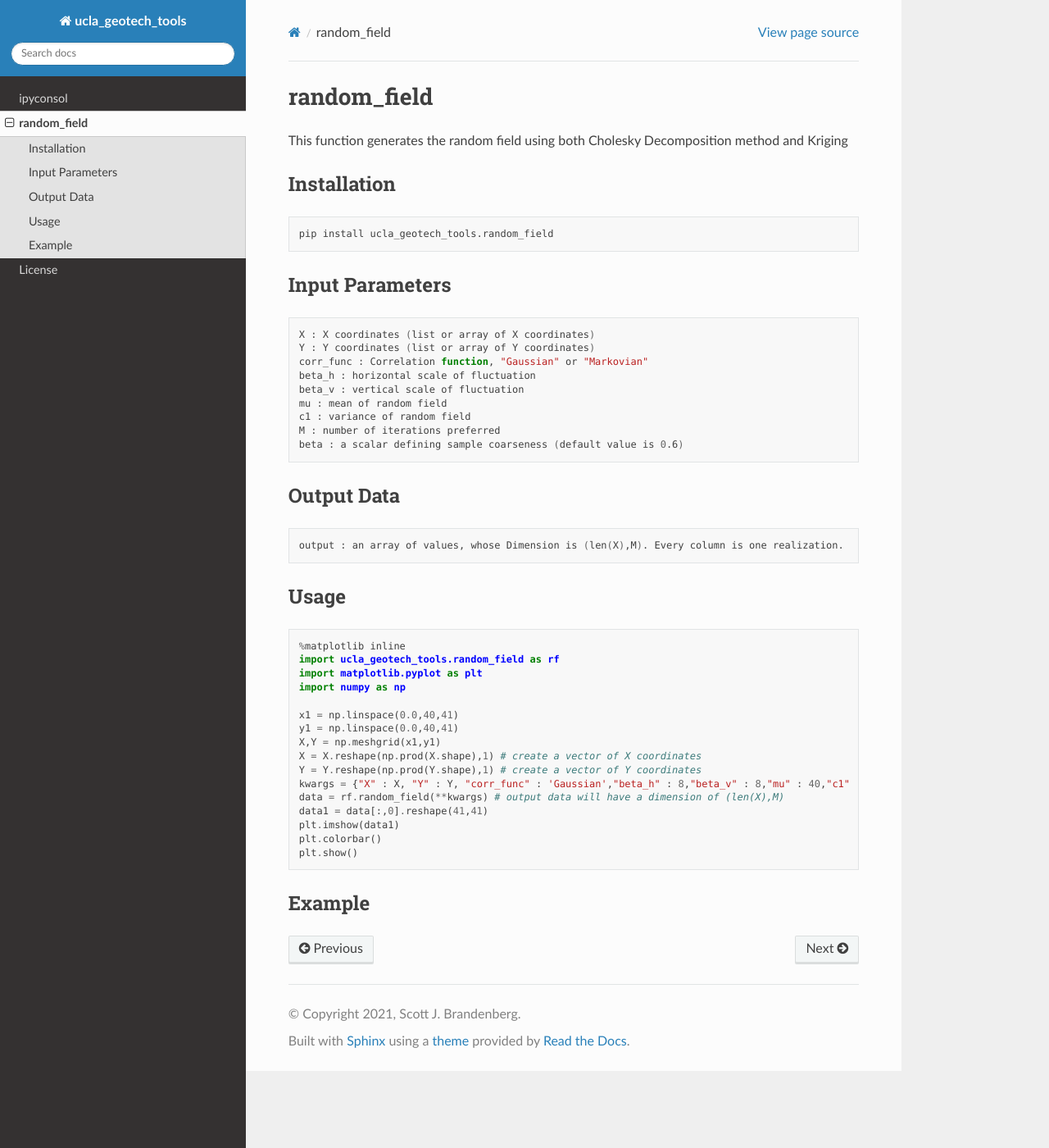
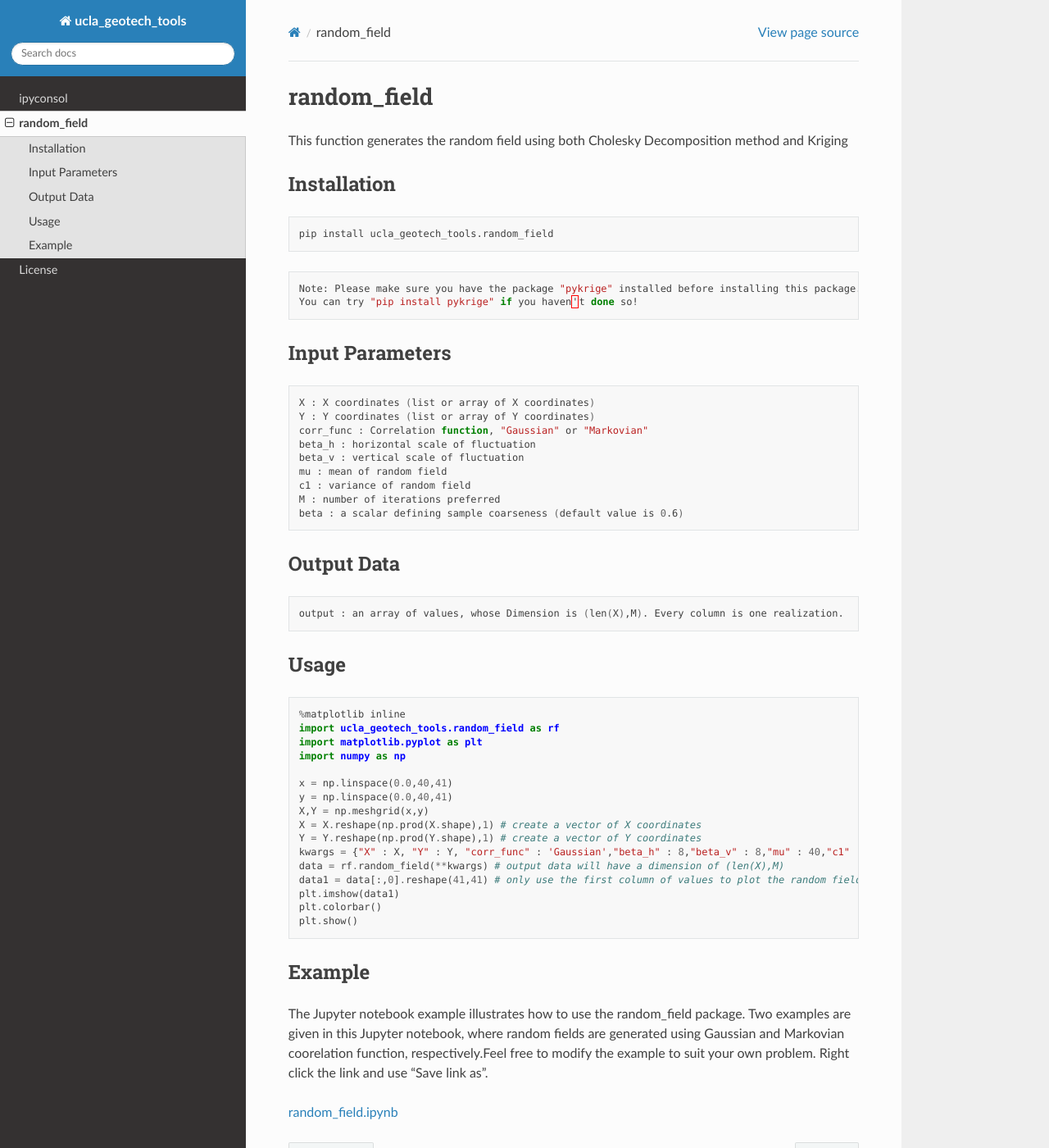
Before and after one commit to sjbrandenberg/ucla_geotech_tools, a Sphinx documentation site: the page built from docs/random_field_README.md, in a window 1280 px wide and 1400 px high. Shown: the whole window at 82% size. Built offline with Sphinx 7.4.7 and the Read the Docs theme 2.0.0, drawn with Linux system fonts in a browser that asks for light colours.

Commit message:
Add files via upload

````diff
--- a/docs/random_field_README.md
+++ b/docs/random_field_README.md
@@ -5,6 +5,11 @@
 ## Installation
 ```bash
 pip install ucla_geotech_tools.random_field
+```
+
+```bash
+Note: Please make sure you have the package "pykrige" installed before installing this package.
+You can try "pip install pykrige" if you haven't done so!
 ```
 
 ## Input Parameters
@@ -32,17 +37,20 @@
 import matplotlib.pyplot as plt
 import numpy as np
 
-x1 = np.linspace(0.0,40,41)
-y1 = np.linspace(0.0,40,41)
-X,Y = np.meshgrid(x1,y1)
+x = np.linspace(0.0,40,41)
+y = np.linspace(0.0,40,41)
+X,Y = np.meshgrid(x,y)
 X = X.reshape(np.prod(X.shape),1) # create a vector of X coordinates
 Y = Y.reshape(np.prod(Y.shape),1) # create a vector of Y coordinates
 kwargs = {"X" : X, "Y" : Y, "corr_func" : 'Gaussian',"beta_h" : 8,"beta_v" : 8,"mu" : 40,"c1" : 100,"M" : 2,"beta":0.6}
 data = rf.random_field(**kwargs) # output data will have a dimension of (len(X),M)
-data1 = data[:,0].reshape(41,41)
+data1 = data[:,0].reshape(41,41) # only use the first column of values to plot the random field
 plt.imshow(data1)
 plt.colorbar()
 plt.show()
 ```
 
 ## Example
+The Jupyter notebook example illustrates how to use the random_field package. Two examples are given in this Jupyter notebook, where random fields are generated using Gaussian and Markovian coorelation function, respectively.Feel free to modify the example to suit your own problem. Right click the link and use "Save link as".
+
+[random_field.ipynb](https://github.com/sjbrandenberg/ucla_geotech_tools/blob/main/random_field/random_field.ipynb)
````
